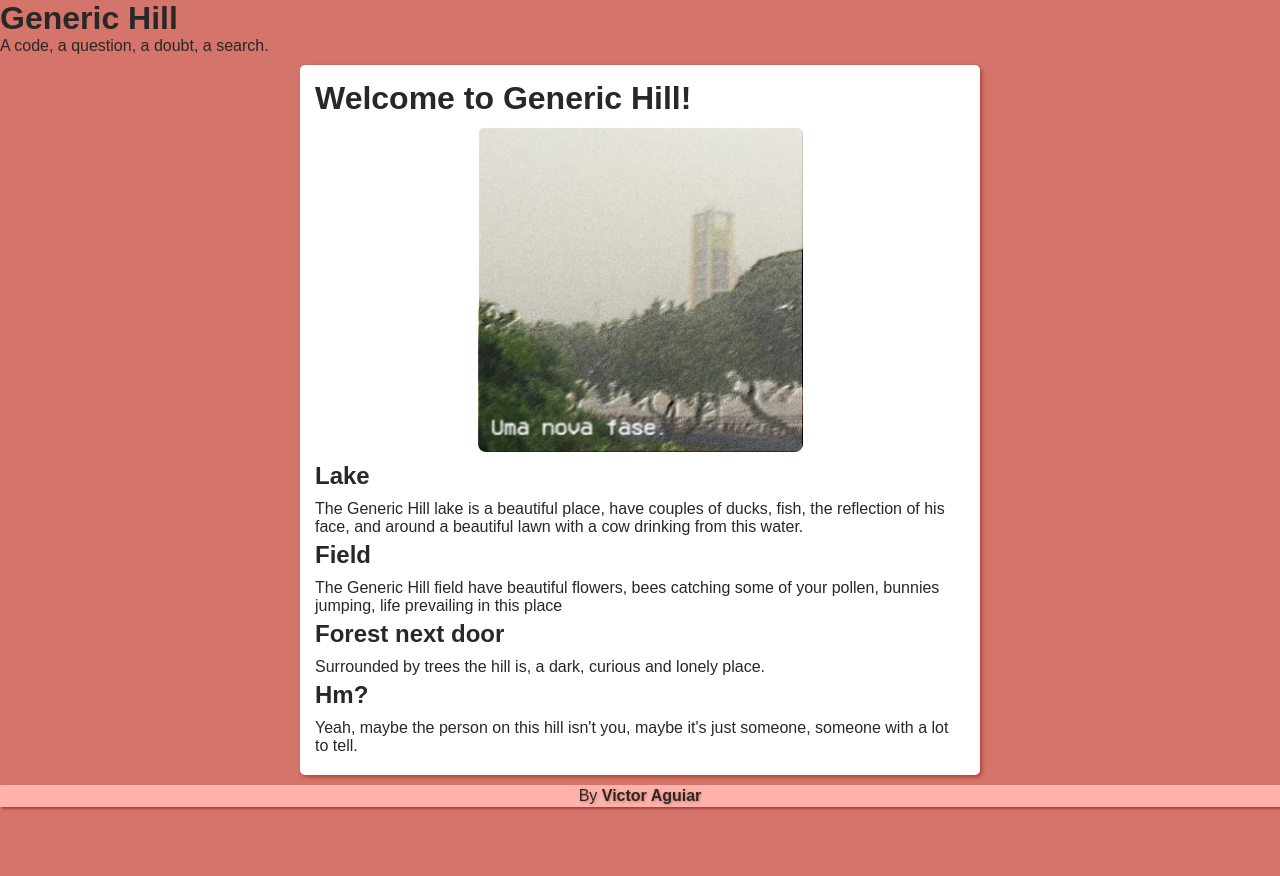
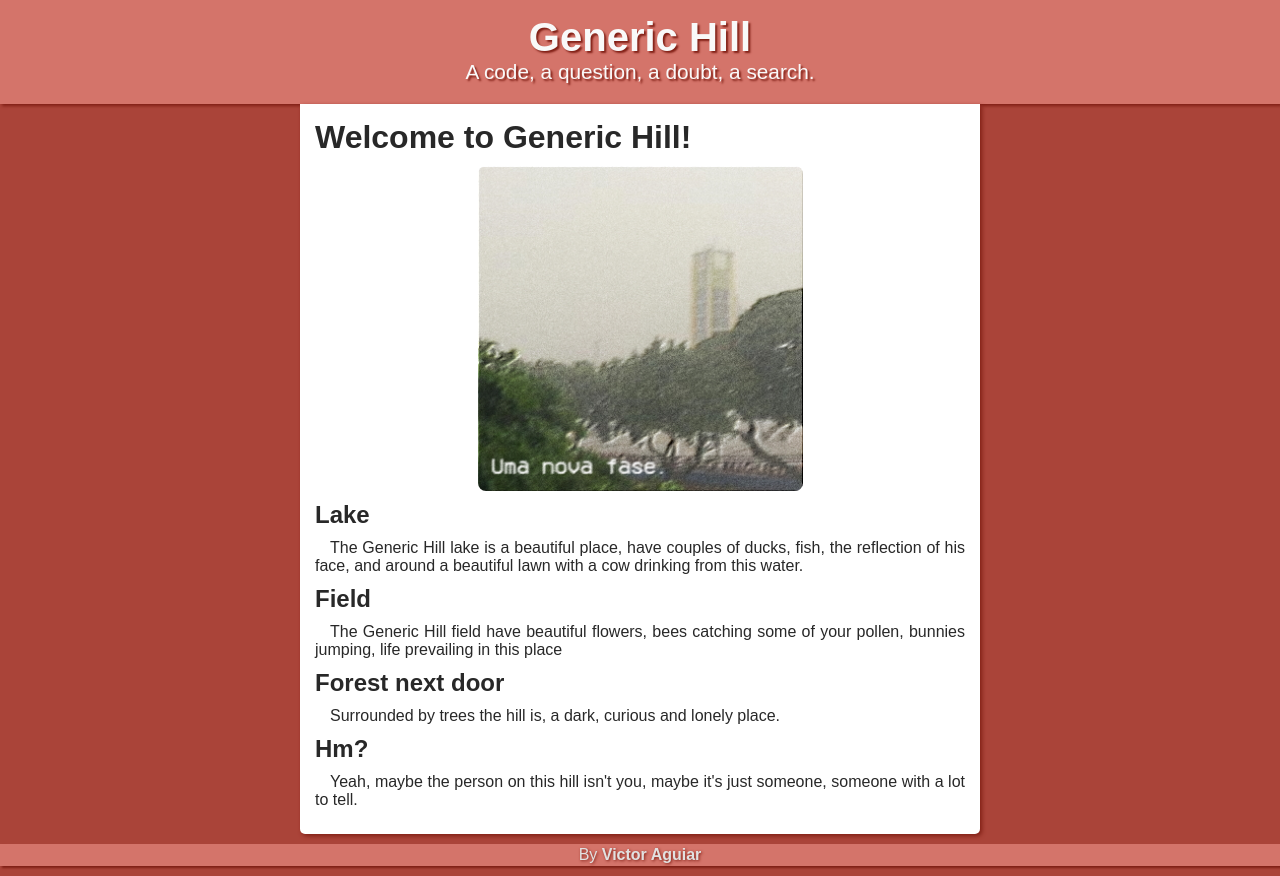
Before and after one commit to victor-4guiar/Generic-Hill, a plain HTML site: page index.html in a window 1280 px wide. Before the commit the page ends 817 px from the top, so only its background shows below. Drawn offline with Linux system fonts and the light colour scheme.

Commit message:
Header atualizado, Imagem principal Linkada e Paletas reguladas

```diff
--- a/data/style.css
+++ b/data/style.css
@@ -18,7 +18,26 @@
 body{
 	font-family: var(--font-principal);
 	color: #282828;
+	background-color: var(--color3);
+}
+
+header{
 	background-color: var(--color2);
+	padding: 15px;
+	text-align: center;
+	box-shadow: 2px 2px 3px var(--color4);
+}
+
+header h1{
+	color: #F9F9F9;
+	font-size: 2.5em;
+	text-shadow: 2px 2px 2px var(--color4);
+}
+
+header p{
+	color: #F9F9F9;
+	font-size: 1.3em;
+	text-shadow: 2px 2px 2px var(--color4);
 }
 
 main{
@@ -26,13 +45,19 @@ main{
 	max-width: 650px;
 	min-width: 360px;
 	padding: 15px;
-	border-radius: 5px;
-	margin: 10px auto 10px auto;
-	box-shadow: 2px 2px 4px var(--color3);
+	border-radius: 0px 0px 5px 5px;
+	margin: 0px auto 10px auto;
+	box-shadow: 2px 2px 4px var(--color4);
 }
 
 main h1, h2{
 	margin-bottom: 10px;
+}
+
+main p{
+	text-align: justify;
+	margin-bottom: 10px;
+	text-indent: 15px;
 }
 
 p{
@@ -49,20 +74,21 @@ main img{
 }
 
 footer{
+	color: #E1E1E1;
 	display: block;
-	background-color: var(--color1);
-	box-shadow: 2px 2px 2px var(--color3);
+	background-color: var(--color2);
+	box-shadow: 2px 2px 2px var(--color4);
 	margin: 10px 0px 10px 0px;
 }
 
 footer p{
 	padding: 2px;
 	text-align: center;
-	text-shadow: 1px 1px 3px var(--color2);
+	text-shadow: 1px 1px 3px var(--color4);
 }
 
 footer a{
-	color: #282828;
+	color: #E1E1E1;
 	font-weight: bold;
 	text-decoration: none;
 }
--- a/index.html
+++ b/index.html
@@ -12,7 +12,7 @@
 		</header>
 		<main>
 			<h1>Welcome to Generic Hill!</h1>
-			<img src="images/sm.jpg" alt="São Miguel">
+			<a href="https://youtu.be/VEe_yIbW64w" rel="external" target="_blank"><img src="images/sm.jpg" alt="São Miguel"></a>
 			<h2>Lake</h2>
 			<p>The Generic Hill lake is a beautiful place, have couples of ducks, fish, the reflection of his face, and around a beautiful lawn with a cow drinking from this water.</p>
 			<h2>Field</h2>
```
